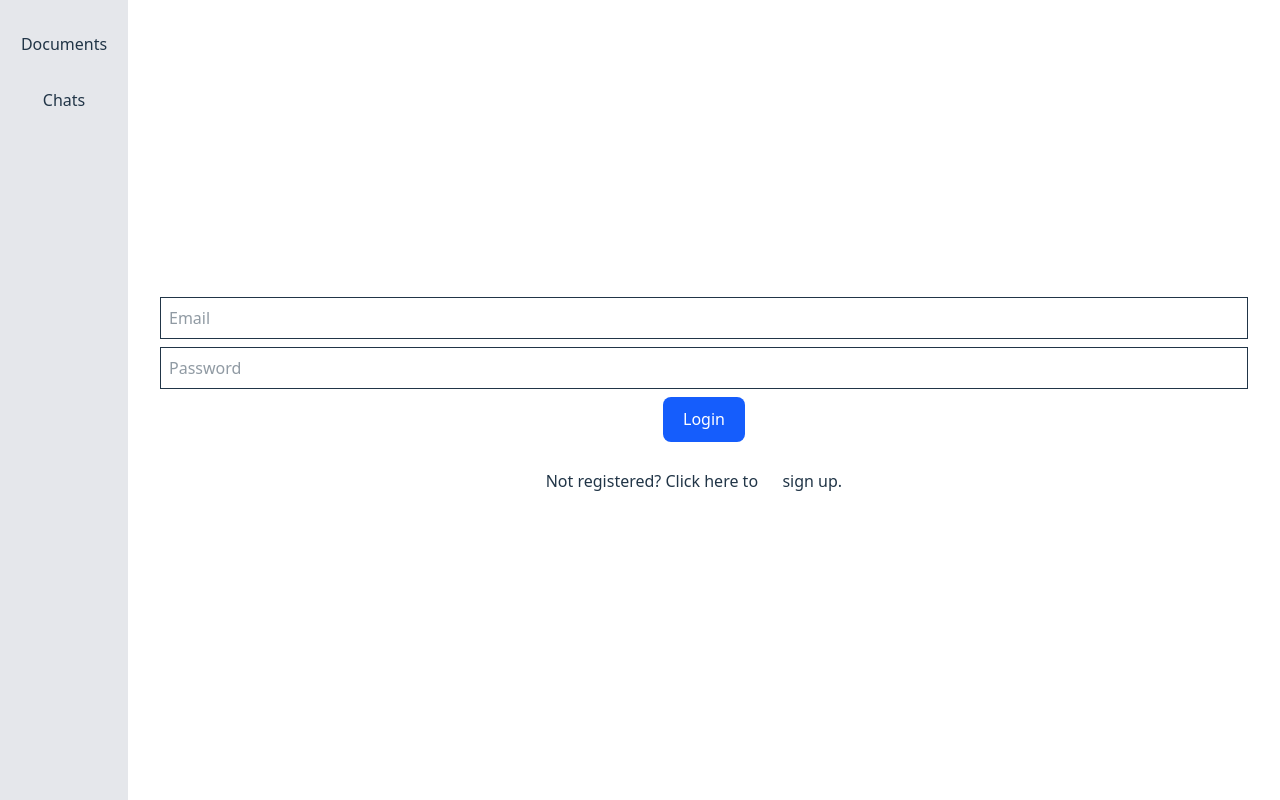
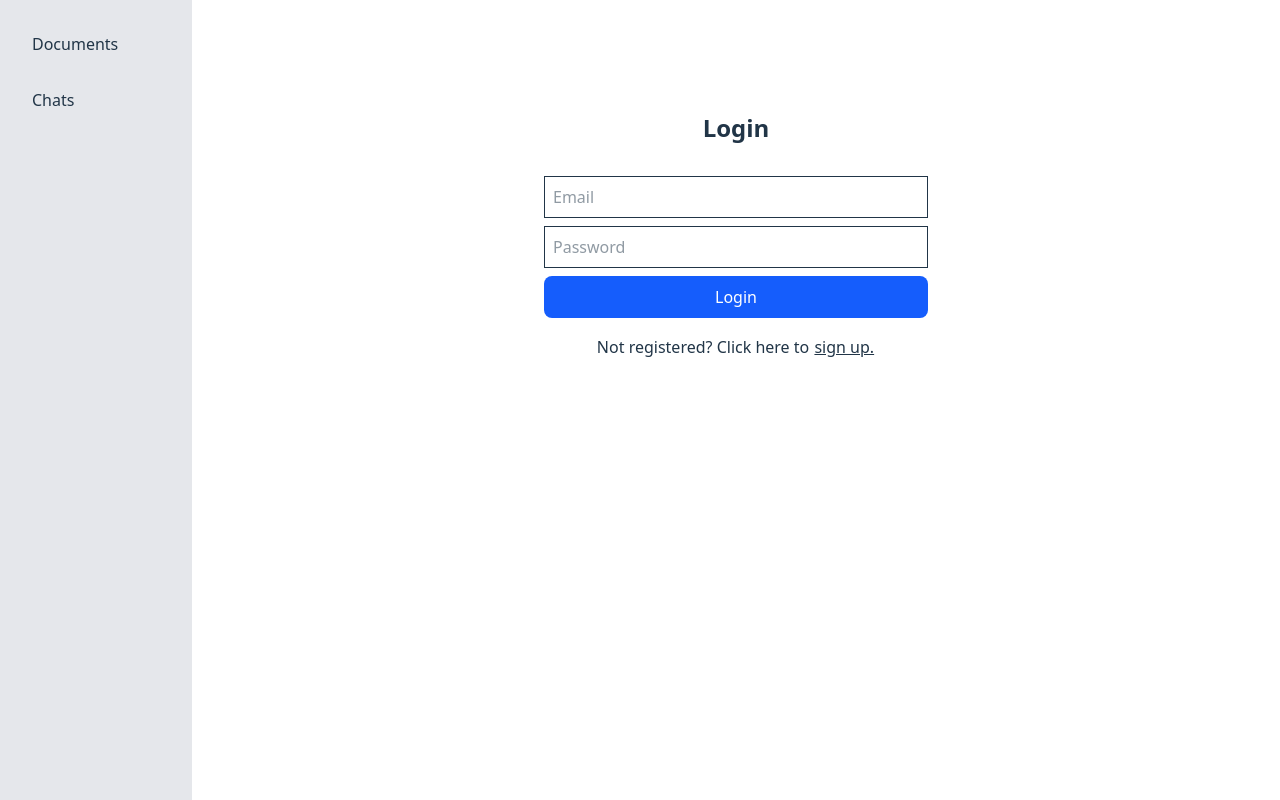
Before and after one commit to jynxxxxx/ai_doc_q-a, a React (Vite) app in the folder frontend/: page /login in a window 1280 px wide. Built offline with nearby package versions, Linux system fonts and the light colour scheme; no server answers.

Commit message:
add minor styling changes

```diff
--- a/frontend/src/App.css
+++ b/frontend/src/App.css
@@ -1,6 +1,5 @@
 #root {
   width: 100vw;
-  margin: 0 auto;
-  padding: 2rem;
-  text-align: center;
+  margin: 0;
+  min-height: 100vh;
 }
--- a/frontend/src/App.tsx
+++ b/frontend/src/App.tsx
@@ -15,7 +15,7 @@ function App() {
       <Toaster position="top-center"/>
       <Router>
         <NavBar/>
-        <div className='ml-[10vw]'>
+        <div className='ml-[15vw]'>
           <Routes>
             <Route path="/login" element={<LoginPage />} />
             <Route path="/documents" element={user ? <DocPage /> : <Navigate to="/login" />} />
--- a/frontend/src/components/NavBar.tsx
+++ b/frontend/src/components/NavBar.tsx
@@ -21,12 +21,12 @@ export default function NavBar() {
   }
 
   return (
-    <div className="absolute top-0 bottom-0 left-0 w-1/10 bg-gray-200 flex flex-col justify-between py-8">
+    <div className="absolute top-0 h-full left-0 w-[15vw] bg-gray-200 flex flex-col justify-between p-8">
       <div className="flex flex-col gap-8">
-        <div onClick={()=> navigate("/documents")}>Documents</div>
-        <div onClick={()=> navigate("/chat")}>Chats</div>
+        <div className="hover:text-gray-500" onClick={()=> navigate("/documents")}>Documents</div>
+        <div className="hover:text-gray-500" onClick={()=> navigate("/chat")}>Chats</div>
       </div>
-      {user && <div onClick={handleLogout}>Logout</div>}
+      {user && <div className="hover:text-gray-500" onClick={handleLogout}>Logout</div>}
     </div>
   )
 }
--- a/frontend/src/index.css
+++ b/frontend/src/index.css
@@ -40,13 +40,9 @@ h1 {
 button {
   border-radius: 8px;
   border: 1px solid transparent;
-  padding: 0.6em 1.2em;
   font-family: inherit;
   cursor: pointer;
   transition: border-color 0.25s;
-}
-button:hover {
-  background-color: brightness -10%;
 }
 
 @media (prefers-color-scheme: light) {
--- a/frontend/src/pages/LoginPage.tsx
+++ b/frontend/src/pages/LoginPage.tsx
@@ -46,7 +46,13 @@ export default function LoginPage() {
   };
 
   return (
-    <>
+    <div className="max-w-md mx-auto mt-20 p-8">
+      <div className="mb-8 text-center text-2xl font-bold">
+        {mode === "login"
+          ? <div>Login</div>
+          : <div>Sign Up</div>
+        }
+      </div>
       <form onSubmit={handleSubmit} className="space-y-2">
         {mode === "signup" &&
           <input
@@ -77,17 +83,17 @@ export default function LoginPage() {
         <button
           type="submit"
           disabled={loading}
-          className="bg-blue-600 text-white px-4 py-2 rounded"
+          className="bg-blue-600 text-white px-4 py-2 rounded hover:bg-blue-700 w-full disabled:opacity-50"
         >
           {loading ? "Loading..." : mode === "login" ? "Login" : "Sign Up"}
         </button>
       </form>
       <div className="mt-4 text-center">
         {mode === "login"
-          ? <span>Not registered?{" "}Click here to <button onClick={() => setMode("signup")}>sign up.</button></span>
-          : <span>Already registered?{" "}Click here to <button onClick={() => setMode("login")}>login.</button></span>
+          ? <span>Not registered?{" "}Click here to <button className="underline hover:text-blue-500" onClick={() => setMode("signup")}>sign up.</button></span>
+          : <span>Already registered?{" "}Click here to <button className="underline hover:text-blue-500" onClick={() => setMode("login")}>login.</button></span>
         }
       </div>
-    </>
+    </div>
   );
 }
```
